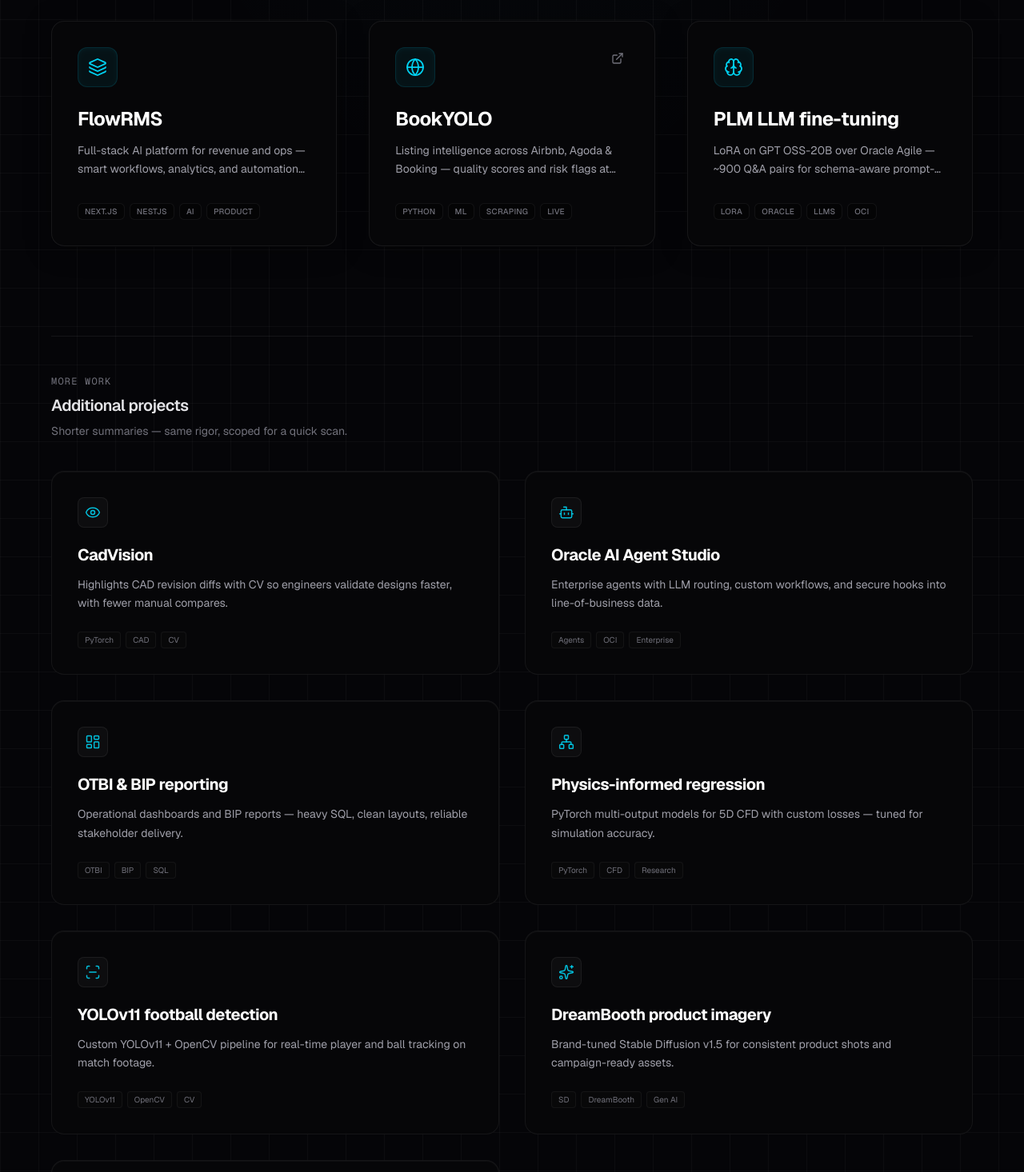
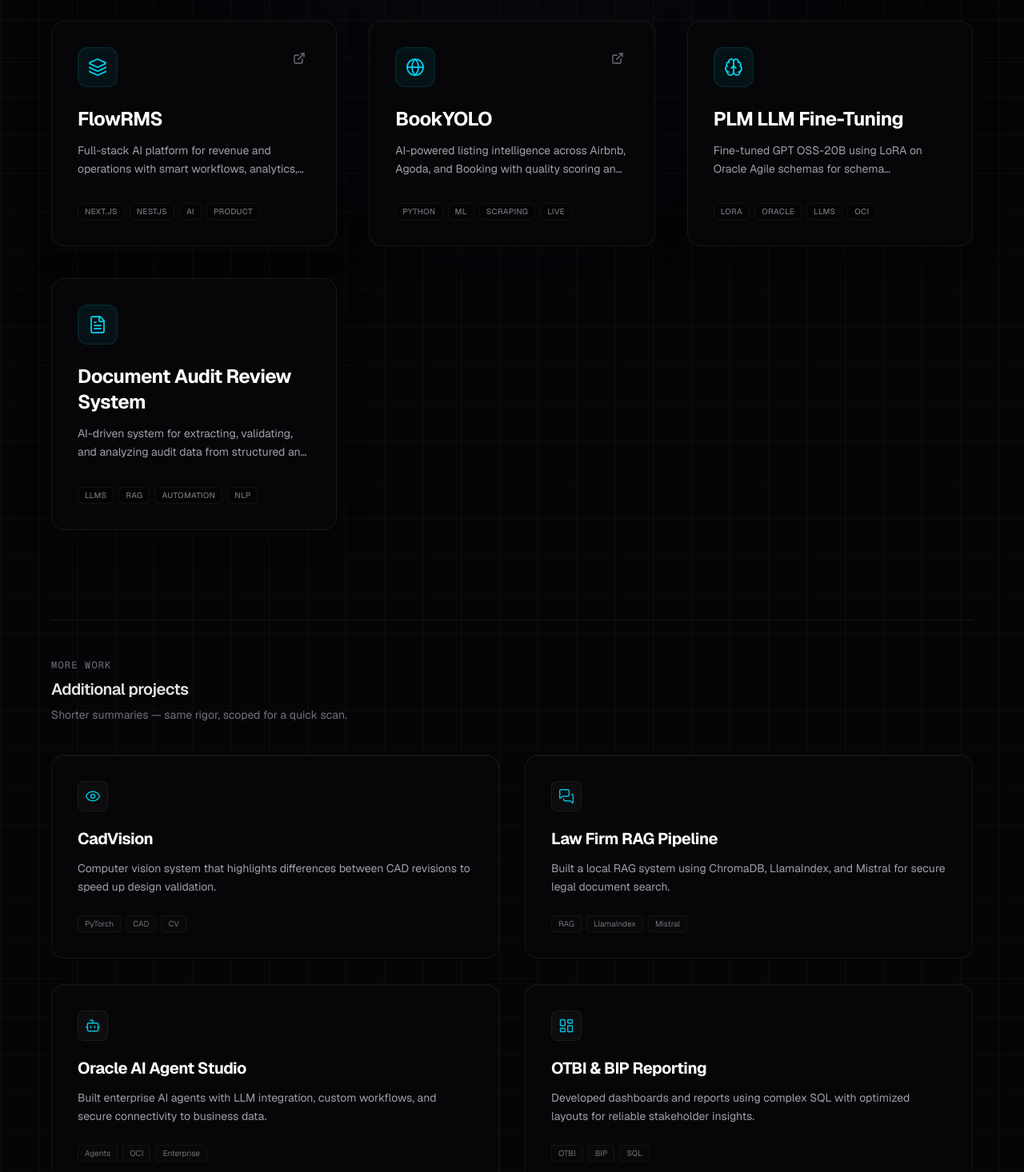
Before and after one commit to FaizannQureshi/my-portfolio, a Next.js app: page / in a window 1280 px wide. Shown: the part 2184-3650 px from the top of the page at 80% size. Built offline with nearby package versions, Linux system fonts and the light colour scheme.

Commit message:
projects section

```diff
--- a/app/components/Projects.tsx
+++ b/app/components/Projects.tsx
@@ -5,6 +5,7 @@
   Bot,
   Brain,
   Eye,
+  FileText,
   Globe,
   LayoutDashboard,
   Layers,
@@ -28,6 +29,7 @@
   sparkles: Sparkles,
   messages: MessagesSquare,
   layers: Layers,
+  "file-text": FileText,
 } as const;
 
 type IconKey = keyof typeof iconMap;
@@ -81,7 +83,7 @@
           className="grid grid-cols-1 md:grid-cols-2 lg:grid-cols-3 gap-8 lg:gap-10"
         >
           {featuredProjects.map((p) => {
-            const Icon = iconMap[p.icon as IconKey];
+            const Icon = iconMap[p.icon as IconKey] ?? Brain;
             return (
               <motion.article
                 key={p.title}
@@ -159,7 +161,7 @@
             className="grid grid-cols-1 md:grid-cols-2 gap-6 md:gap-8"
           >
             {projects.map((p) => {
-              const Icon = iconMap[p.icon as IconKey];
+              const Icon = iconMap[p.icon as IconKey] ?? Brain;
               return (
                 <motion.article
                   key={p.title}
--- a/app/content/portfolio.ts
+++ b/app/content/portfolio.ts
@@ -31,83 +31,91 @@
   { value: "10+", label: "AI Tools & Frameworks Used" },
 ] as const;
 
-/** Highlighted work — larger cards in the Projects section */
 export const featuredProjects = [
   {
     icon: "layers" as const,
     title: "FlowRMS",
+    href: "https://flowrms.com/",
     tagline:
-      "Full-stack AI platform for revenue and ops — smart workflows, analytics, and automation for property teams.",
+      "Full-stack AI platform for revenue and operations with smart workflows, analytics, and automation for property teams.",
     tags: ["Next.js", "NestJS", "AI", "Product"],
   },
   {
     icon: "globe" as const,
     title: "BookYOLO",
     tagline:
-      "Listing intelligence across Airbnb, Agoda & Booking — quality scores and risk flags at scale.",
+      "AI-powered listing intelligence across Airbnb, Agoda, and Booking with quality scoring and risk detection at scale.",
     href: "https://bookyolo.com/",
     tags: ["Python", "ML", "Scraping", "Live"],
   },
   {
     icon: "brain" as const,
-    title: "PLM LLM fine-tuning",
+    title: "PLM LLM Fine-Tuning",
     tagline:
-      "LoRA on GPT OSS-20B over Oracle Agile — ~900 Q&A pairs for schema-aware prompt-to-SQL.",
+      "Fine-tuned GPT OSS-20B using LoRA on Oracle Agile schemas for schema understanding and prompt-to-SQL generation using 900+ curated Q&A pairs.",
     tags: ["LoRA", "Oracle", "LLMs", "OCI"],
+  },
+  {
+    icon: "file-text" as const,
+    title: "Document Audit Review System",
+    tagline:
+      "AI-driven system for extracting, validating, and analyzing audit data from structured and unstructured documents.",
+    tags: ["LLMs", "RAG", "Automation", "NLP"],
   },
 ] as const;
 
-/** Additional work — compact cards */
+
 export const projects = [
   {
     icon: "eye" as const,
     title: "CadVision",
     description:
-      "Highlights CAD revision diffs with CV so engineers validate designs faster, with fewer manual compares.",
+      "Computer vision system that highlights differences between CAD revisions to speed up design validation.",
     tags: ["PyTorch", "CAD", "CV"],
+  },
+  {
+    icon: "messages" as const,
+    title: "Law Firm RAG Pipeline",
+    description:
+      "Built a local RAG system using ChromaDB, LlamaIndex, and Mistral for secure legal document search.",
+    tags: ["RAG", "LlamaIndex", "Mistral"],
   },
   {
     icon: "bot" as const,
     title: "Oracle AI Agent Studio",
     description:
-      "Enterprise agents with LLM routing, custom workflows, and secure hooks into line-of-business data.",
+      "Built enterprise AI agents with LLM integration, custom workflows, and secure connectivity to business data.",
     tags: ["Agents", "OCI", "Enterprise"],
   },
   {
     icon: "layout" as const,
-    title: "OTBI & BIP reporting",
+    title: "OTBI & BIP Reporting",
     description:
-      "Operational dashboards and BIP reports — heavy SQL, clean layouts, reliable stakeholder delivery.",
+      "Developed dashboards and reports using complex SQL with optimized layouts for reliable stakeholder insights.",
     tags: ["OTBI", "BIP", "SQL"],
   },
   {
     icon: "network" as const,
-    title: "Physics-informed regression",
+    title: "Physics-Informed Regression",
     description:
-      "PyTorch multi-output models for 5D CFD with custom losses — tuned for simulation accuracy.",
+      "PyTorch-based multi-output model for 5D CFD simulations using custom loss functions and tuning for accuracy.",
     tags: ["PyTorch", "CFD", "Research"],
   },
   {
     icon: "scan" as const,
-    title: "YOLOv11 football detection",
+    title: "YOLOv11 Football Detection",
     description:
-      "Custom YOLOv11 + OpenCV pipeline for real-time player and ball tracking on match footage.",
+      "Real-time player and ball tracking system using YOLOv11, OpenCV, and a custom-trained dataset.",
     tags: ["YOLOv11", "OpenCV", "CV"],
   },
   {
     icon: "sparkles" as const,
-    title: "DreamBooth product imagery",
+    title: "DreamBooth Product Imagery",
     description:
-      "Brand-tuned Stable Diffusion v1.5 for consistent product shots and campaign-ready assets.",
-    tags: ["SD", "DreamBooth", "Gen AI"],
+      "Fine-tuned Stable Diffusion v1.5 for generating consistent, brand-specific product images.",
+    tags: ["Stable Diffusion", "DreamBooth", "Gen AI"],
   },
-  {
-    icon: "messages" as const,
-    title: "Law firm RAG pipeline",
-    description:
-      "Local RAG with ChromaDB, LlamaIndex & Mistral — tracked embeddings for confidential legal search.",
-    tags: ["RAG", "LlamaIndex", "Mistral"],
-  },
+
 ] as const;
 
 export const skillGroups = [
```
